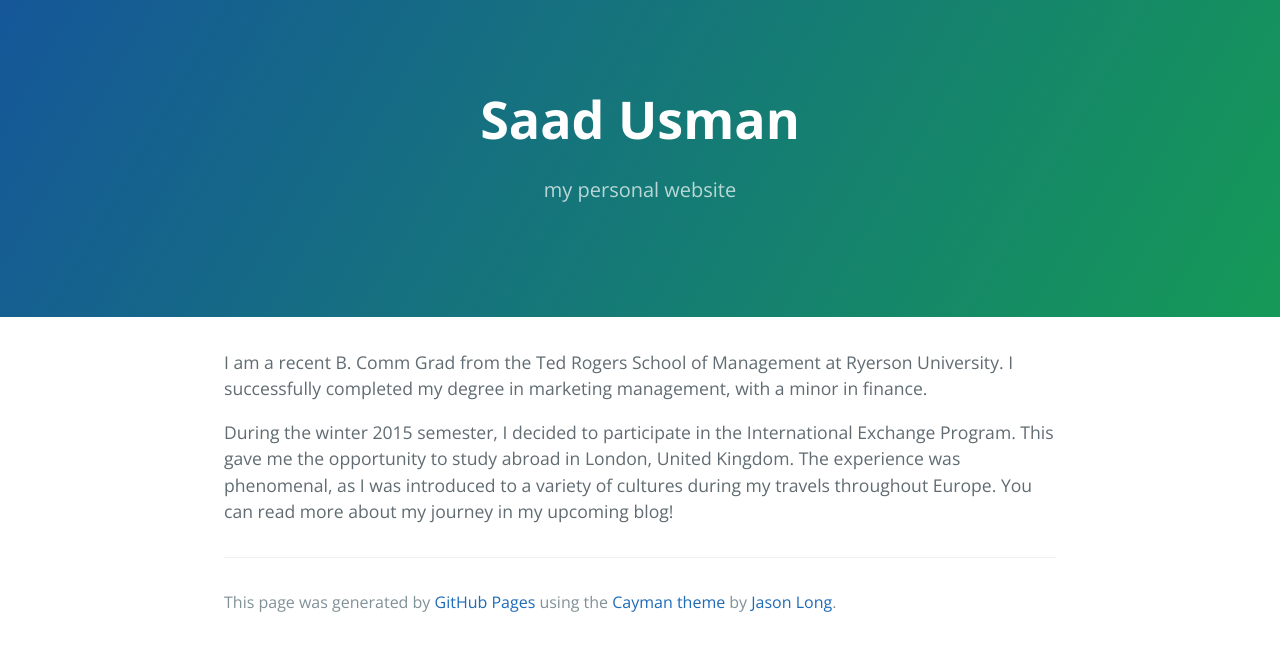
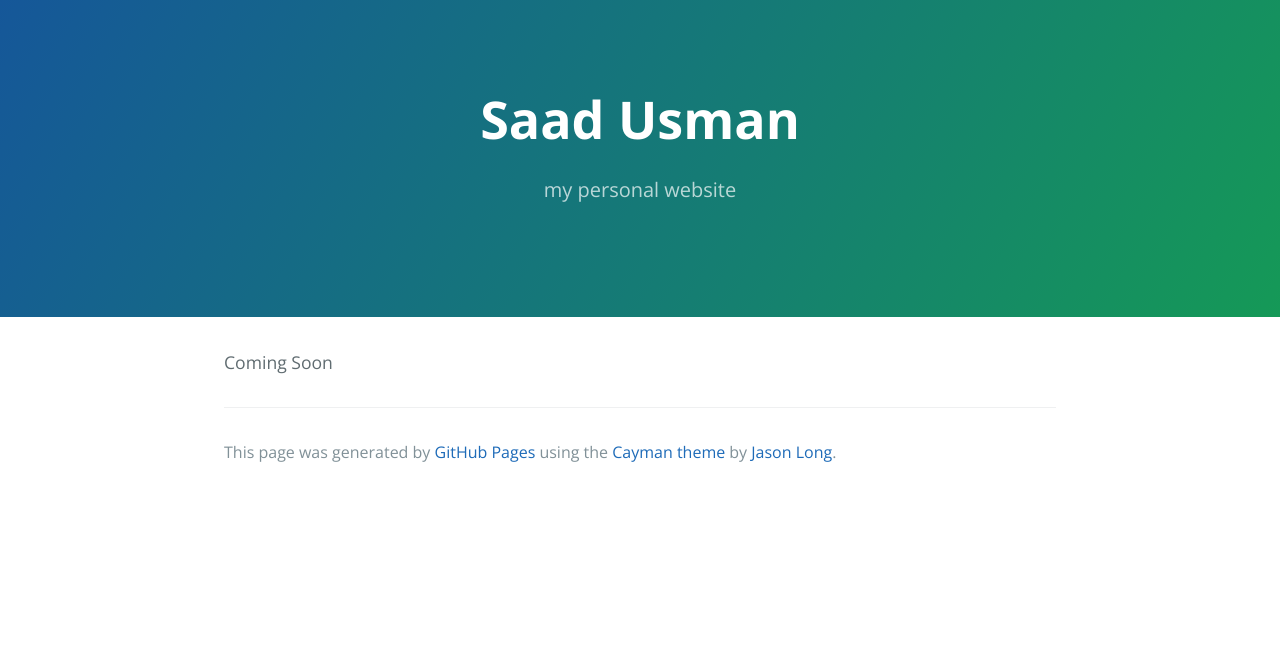
Before and after one commit to saadusman/saadusman.github.io, a Jekyll site: the page index.html, which Jekyll copies as it is, in a window 1280 px wide. Shown: the top 651 px of the page. Built offline with Jekyll 4.4.1, drawn with Linux system fonts in a browser that asks for light colours.

Commit message:
Replace master branch with page content via GitHub

```diff
--- a/index.html
+++ b/index.html
@@ -16,9 +16,7 @@
     </section>
 
     <section class="main-content">
-      <p>I am a recent B. Comm Grad from the Ted Rogers School of Management at Ryerson University. I successfully completed my degree in marketing management, with a minor in finance.</p>
-
-<p>During the winter 2015 semester, I decided to participate in the International Exchange Program. This gave me the opportunity to study abroad in London, United Kingdom. The experience was phenomenal, as I was introduced to a variety of cultures during my travels throughout Europe. You can read more about my journey in my upcoming blog!</p>
+      <p>Coming Soon</p>
 
       <footer class="site-footer">
 
--- a/params.json
+++ b/params.json
@@ -1,6 +1,6 @@
 {
   "name": "Saad Usman",
   "tagline": "my personal website",
-  "body": "I am a recent B. Comm Grad from the Ted Rogers School of Management at Ryerson University. I successfully completed my degree in marketing management, with a minor in finance.\r\n \r\nDuring the winter 2015 semester, I decided to participate in the International Exchange Program. This gave me the opportunity to study abroad in London, United Kingdom. The experience was phenomenal, as I was introduced to a variety of cultures during my travels throughout Europe. You can read more about my journey in my upcoming blog!\r\n",
+  "body": "Coming Soon\r\n",
   "note": "Don't delete this file! It's used internally to help with page regeneration."
 }
```
